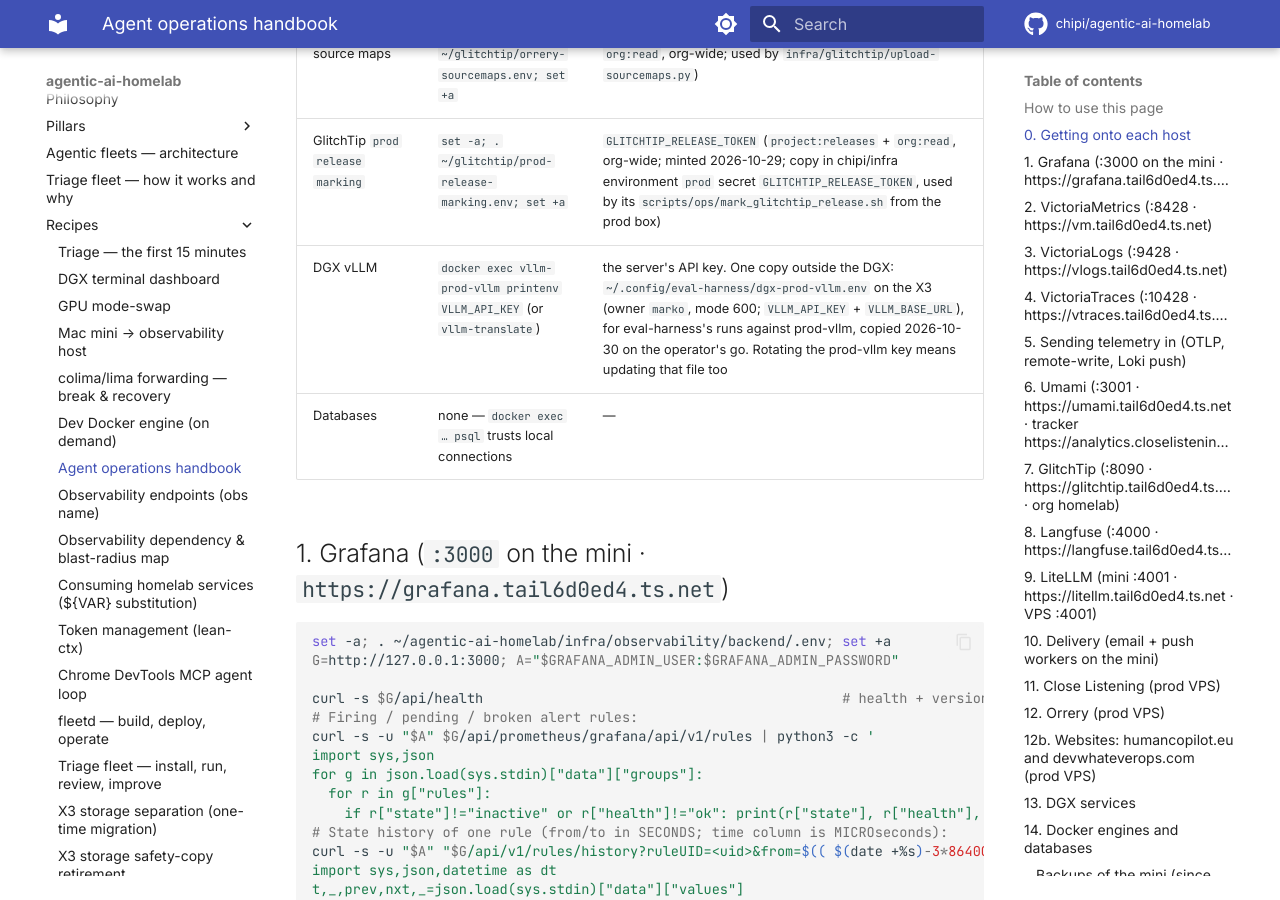
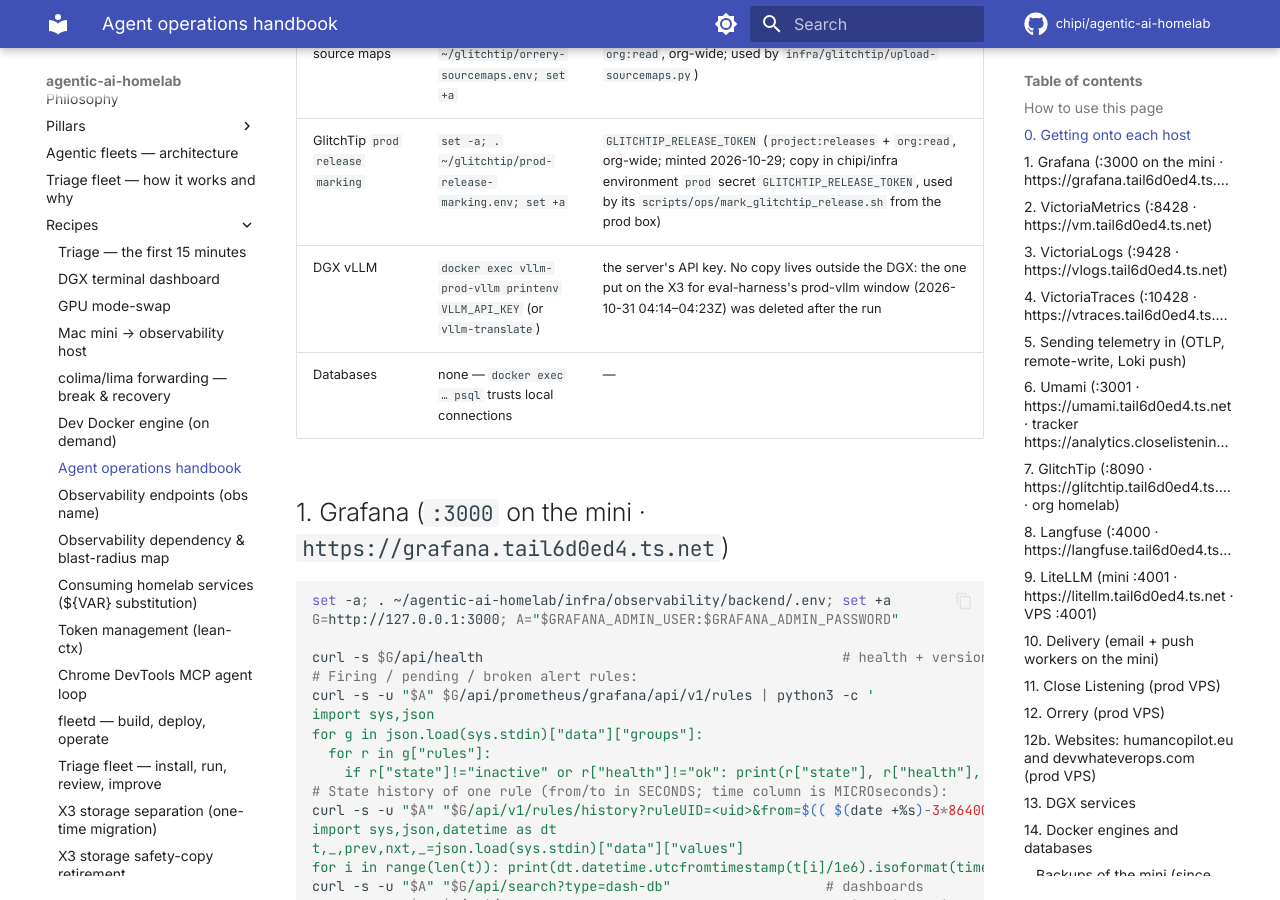
Before and after one commit to chipi/agentic-ai-homelab, an MkDocs documentation site: the page built from docs/recipes/agent-access.md, in a window 1280 px wide and 900 px high, scrolled down 3457 px. Built offline with MkDocs 1.6.1 and Material for MkDocs 9.7.7, drawn with Linux system fonts in a browser that asks for light colours; comment, search, counter and statistics services are not loaded.

Commit message:
docs: the X3 copy of the prod-vllm key is deleted
Eval-harness's window on prod-vllm (2026-10-31 04:14-04:23Z, 65 calls, exit 0) is over, so
~/.config/eval-harness/dgx-prod-vllm.env on the X3 was deleted on the operator's word
("delete what we don't need"), after checking no process had it open and nothing in the
eval-harness checkout refers to it. The credentials row says no copy lives off the DGX.

Co-Authored-By: Claude Opus 5.5 <noreply@anthropic.com>
Claude-Session: https://claude.ai/code/session_014cvkLBvrdBPr8njAy3EJki

```diff
--- a/docs/recipes/agent-access.md
+++ b/docs/recipes/agent-access.md
@@ -63,7 +63,7 @@ Do not create logins, publish ports or change groups to "get access".
 | Cloudflare API, read-only (mini) | `set -a; . ~/.config/cloudflare/readonly.env; set +a` (dir 700, file 600, since 2026-10-29) | `CLOUDFLARE_API_TOKEN`: the `claude-mcp-readonly` token, read-only on all six zones (analytics via `https://api.cloudflare.com/client/v4/graphql`, zone and DNS settings). Copied from the operator's laptop (`~/.config/cloudflare/mcp.env`) so every read on the mini uses it; first user `infra/cloudflare-edge/poll.py`. Free plan: grouped analytics (`httpRequestsAdaptiveGroups` by host, status, path, PoP, minute) work; per-request timing and Ray IDs don't. Check: `curl -s -H "Authorization: Bearer $CLOUDFLARE_API_TOKEN" https://api.cloudflare.com/client/v4/user/tokens/verify` |
 | GlitchTip source maps | `set -a; . ~/glitchtip/orrery-sourcemaps.env; set +a` | `GLITCHTIP_SOURCEMAP_TOKEN` (`project:releases` + `org:read`, org-wide; used by `infra/glitchtip/upload-sourcemaps.py`) |
 | GlitchTip `prod release marking` | `set -a; . ~/glitchtip/prod-release-marking.env; set +a` | `GLITCHTIP_RELEASE_TOKEN` (`project:releases` + `org:read`, org-wide; minted 2026-10-29; copy in chipi/infra environment `prod` secret `GLITCHTIP_RELEASE_TOKEN`, used by its `scripts/ops/mark_glitchtip_release.sh` from the prod box) |
-| DGX vLLM | `docker exec vllm-prod-vllm printenv VLLM_API_KEY` (or `vllm-translate`) | the server's API key. One copy outside the DGX: `~/.config/eval-harness/dgx-prod-vllm.env` on the X3 (owner `marko`, mode 600; `VLLM_API_KEY` + `VLLM_BASE_URL`), for eval-harness's runs against prod-vllm, copied 2026-10-30 on the operator's go. Rotating the prod-vllm key means updating that file too |
+| DGX vLLM | `docker exec vllm-prod-vllm printenv VLLM_API_KEY` (or `vllm-translate`) | the server's API key. No copy lives outside the DGX: the one put on the X3 for eval-harness's prod-vllm window (2026-10-31 04:14–04:23Z) was deleted after the run |
 | Databases | none — `docker exec … psql` trusts local connections | — |
 
 ## 1. Grafana (`:3000` on the mini · `https://grafana.tail6d0ed4.ts.net`)
```
